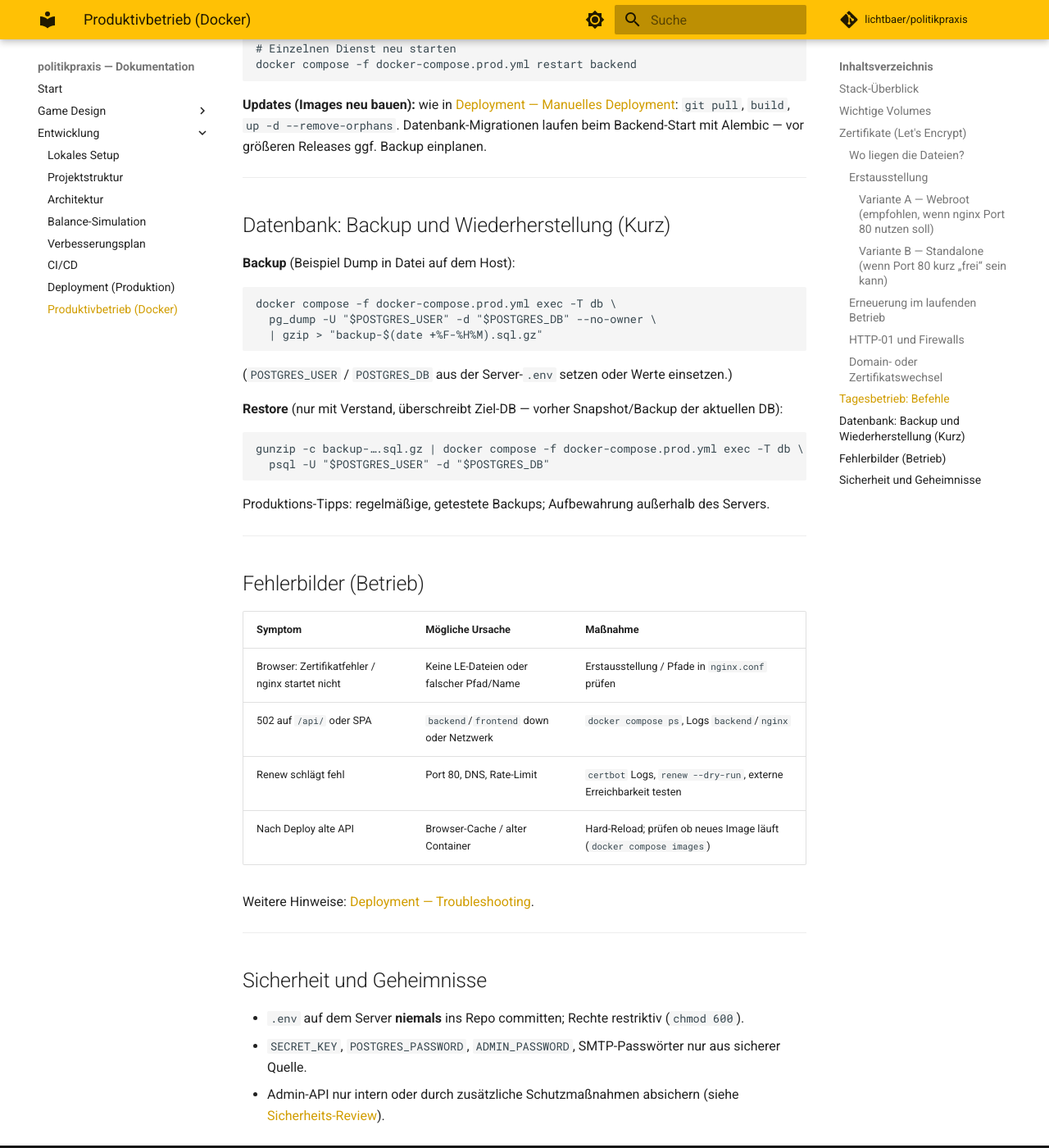
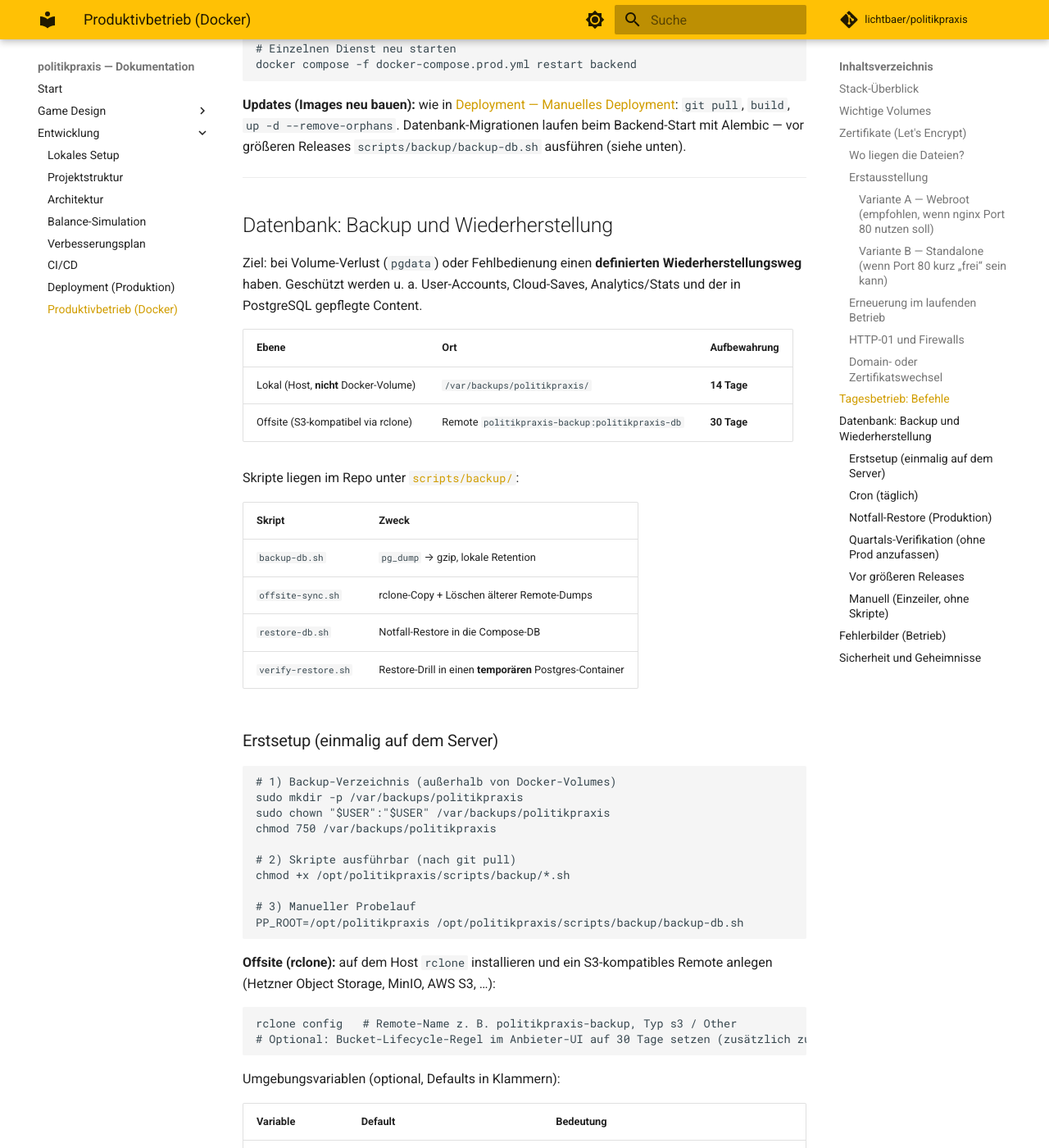
Before and after one commit to lichtbaer/politikpraxis, an MkDocs documentation site: the page built from docs/entwicklung/produktivbetrieb-docker.md, in a window 1280 px wide and 1400 px high, scrolled down 4902 px. Shown: the whole window at 82% size. Built offline with MkDocs 1.6.1 and Material for MkDocs 9.7.7, drawn with Linux system fonts in a browser that asks for light colours; comment, search, counter and statistics services are not loaded; some of the changed text lies outside the part shown.

Commit message:
feat(ops): automatisierte DB-Backups mit Offsite und Restore-Runbook
Schließt die Betriebslücke aus #229: Host-Cron-fähige pg_dump-Skripte,
rclone-Offsite-Sync, Restore-/Verify-Scripts und dokumentierte Retention.

Co-authored-by: Cursor <cursoragent@cursor.com>

````diff
--- a/docs/entwicklung/produktivbetrieb-docker.md
+++ b/docs/entwicklung/produktivbetrieb-docker.md
@@ -207,30 +207,118 @@ docker compose -f docker-compose.prod.yml exec nginx nginx -s reload
 docker compose -f docker-compose.prod.yml restart backend
 ```
 
-**Updates (Images neu bauen):** wie in [Deployment — Manuelles Deployment](../deployment.md): `git pull`, `build`, `up -d --remove-orphans`. Datenbank-Migrationen laufen beim Backend-Start mit Alembic — vor größeren Releases ggf. Backup einplanen.
+**Updates (Images neu bauen):** wie in [Deployment — Manuelles Deployment](../deployment.md): `git pull`, `build`, `up -d --remove-orphans`. Datenbank-Migrationen laufen beim Backend-Start mit Alembic — vor größeren Releases `scripts/backup/backup-db.sh` ausführen (siehe unten).
 
 ---
 
-## Datenbank: Backup und Wiederherstellung (Kurz)
+## Datenbank: Backup und Wiederherstellung
 
-**Backup** (Beispiel Dump in Datei auf dem Host):
+Ziel: bei Volume-Verlust (`pgdata`) oder Fehlbedienung einen **definierten Wiederherstellungsweg** haben. Geschützt werden u. a. User-Accounts, Cloud-Saves, Analytics/Stats und der in PostgreSQL gepflegte Content.
+
+| Ebene | Ort | Aufbewahrung |
+|-------|-----|--------------|
+| Lokal (Host, **nicht** Docker-Volume) | `/var/backups/politikpraxis/` | **14 Tage** |
+| Offsite (S3-kompatibel via rclone) | Remote `politikpraxis-backup:politikpraxis-db` | **30 Tage** |
+
+Skripte liegen im Repo unter [`scripts/backup/`](https://github.com/lichtbaer/politikpraxis/tree/main/scripts/backup):
+
+| Skript | Zweck |
+|--------|--------|
+| `backup-db.sh` | `pg_dump` → gzip, lokale Retention |
+| `offsite-sync.sh` | rclone-Copy + Löschen älterer Remote-Dumps |
+| `restore-db.sh` | Notfall-Restore in die Compose-DB |
+| `verify-restore.sh` | Restore-Drill in einen **temporären** Postgres-Container |
+
+### Erstsetup (einmalig auf dem Server)
+
+```bash
+# 1) Backup-Verzeichnis (außerhalb von Docker-Volumes)
+sudo mkdir -p /var/backups/politikpraxis
+sudo chown "$USER":"$USER" /var/backups/politikpraxis
+chmod 750 /var/backups/politikpraxis
+
+# 2) Skripte ausführbar (nach git pull)
+chmod +x /opt/politikpraxis/scripts/backup/*.sh
+
+# 3) Manueller Probelauf
+PP_ROOT=/opt/politikpraxis /opt/politikpraxis/scripts/backup/backup-db.sh
+```
+
+**Offsite (rclone):** auf dem Host `rclone` installieren und ein S3-kompatibles Remote anlegen (Hetzner Object Storage, MinIO, AWS S3, …):
+
+```bash
+rclone config   # Remote-Name z. B. politikpraxis-backup, Typ s3 / Other
+# Optional: Bucket-Lifecycle-Regel im Anbieter-UI auf 30 Tage setzen (zusätzlich zum Skript)
+```
+
+Umgebungsvariablen (optional, Defaults in Klammern):
+
+| Variable | Default | Bedeutung |
+|----------|---------|-----------|
+| `PP_ROOT` | `/opt/politikpraxis` | Projektverzeichnis mit `docker-compose.prod.yml` und `.env` |
+| `BACKUP_DIR` | `/var/backups/politikpraxis` | Lokales Dump-Verzeichnis |
+| `RETENTION_DAYS` | `14` | Lokale Aufbewahrung |
+| `RCLONE_REMOTE` | `politikpraxis-backup:politikpraxis-db` | Zielpfad für Offsite |
+| `OFFSITE_MAX_AGE` | `30d` | Remote-Dateien älter als dieser Wert werden gelöscht |
+
+rclone-Credentials gehören in `~/.config/rclone/rclone.conf` auf dem Server — **nicht** ins Git-Repo.
+
+### Cron (täglich)
+
+Als User, der Docker und das Projektverzeichnis nutzen darf (z. B. `deploy`):
+
+```cron
+15 3 * * * PP_ROOT=/opt/politikpraxis /opt/politikpraxis/scripts/backup/backup-db.sh >> /var/log/politikpraxis-backup.log 2>&1
+30 3 * * * PP_ROOT=/opt/politikpraxis /opt/politikpraxis/scripts/backup/offsite-sync.sh >> /var/log/politikpraxis-backup.log 2>&1
+```
+
+Log-Datei anlegen und Rechte setzen, z. B. `sudo touch /var/log/politikpraxis-backup.log && sudo chown deploy:deploy /var/log/politikpraxis-backup.log`. Cron-Ausgabe regelmäßig prüfen.
+
+### Notfall-Restore (Produktion)
+
+1. Stack läuft (`db` healthy).
+2. Dump wählen (lokal oder per `rclone copy` vom Offsite-Remote holen).
+3. Restore nur bewusst:
+
+```bash
+# überschreibt die Produktions-DB — vorher RESTORE_CONFIRM setzen
+PP_ROOT=/opt/politikpraxis RESTORE_CONFIRM=yes \
+  /opt/politikpraxis/scripts/backup/restore-db.sh \
+  /var/backups/politikpraxis/politikpraxis-YYYY-MM-DDTHHMM.sql.gz
+```
+
+Das Skript legt standardmäßig zuerst ein Safety-Dump an (`SKIP_SAFETY_DUMP=1` zum Überspringen). Danach Backend neu starten und Alembic-Stand prüfen:
+
+```bash
+cd /opt/politikpraxis
+docker compose -f docker-compose.prod.yml restart backend
+docker compose -f docker-compose.prod.yml exec backend alembic current
+```
+
+### Quartals-Verifikation (ohne Prod anzufassen)
+
+```bash
+PP_ROOT=/opt/politikpraxis /opt/politikpraxis/scripts/backup/verify-restore.sh
+# oder explizit:
+PP_ROOT=/opt/politikpraxis /opt/politikpraxis/scripts/backup/verify-restore.sh \
+  /var/backups/politikpraxis/politikpraxis-….sql.gz
+```
+
+Erwartung: temporärer Container lädt den Dump; Smoke-Checks auf `alembic_version` (und ggf. `users`/`saves`) sind grün. Ergebnis im Betriebs-Log / Ticket vermerken.
+
+### Vor größeren Releases
+
+Vor riskanten Migrationen oder Content-Importen einmal manuell `backup-db.sh` (und idealerweise `offsite-sync.sh`) ausführen.
+
+### Manuell (Einzeiler, ohne Skripte)
+
+Nur falls die Skripte nicht verfügbar sind — Credentials aus der Server-`.env`:
 
 ```bash
 docker compose -f docker-compose.prod.yml exec -T db \
-  pg_dump -U "$POSTGRES_USER" -d "$POSTGRES_DB" --no-owner \
-  | gzip > "backup-$(date +%F-%H%M).sql.gz"
+  pg_dump -U "$POSTGRES_USER" -d "$POSTGRES_DB" --no-owner --clean --if-exists \
+  | gzip > "/var/backups/politikpraxis/backup-$(date -u +%Y-%m-%dT%H%M).sql.gz"
 ```
-
-(`POSTGRES_USER` / `POSTGRES_DB` aus der Server-`.env` setzen oder Werte einsetzen.)
-
-**Restore** (nur mit Verstand, überschreibt Ziel-DB — vorher Snapshot/Backup der aktuellen DB):
-
-```bash
-gunzip -c backup-….sql.gz | docker compose -f docker-compose.prod.yml exec -T db \
-  psql -U "$POSTGRES_USER" -d "$POSTGRES_DB"
-```
-
-Produktions-Tipps: regelmäßige, getestete Backups; Aufbewahrung außerhalb des Servers.
 
 ---
 
````
Also changed, not shown: docs/deployment.md (+3 -0 lines), 6 other files.
